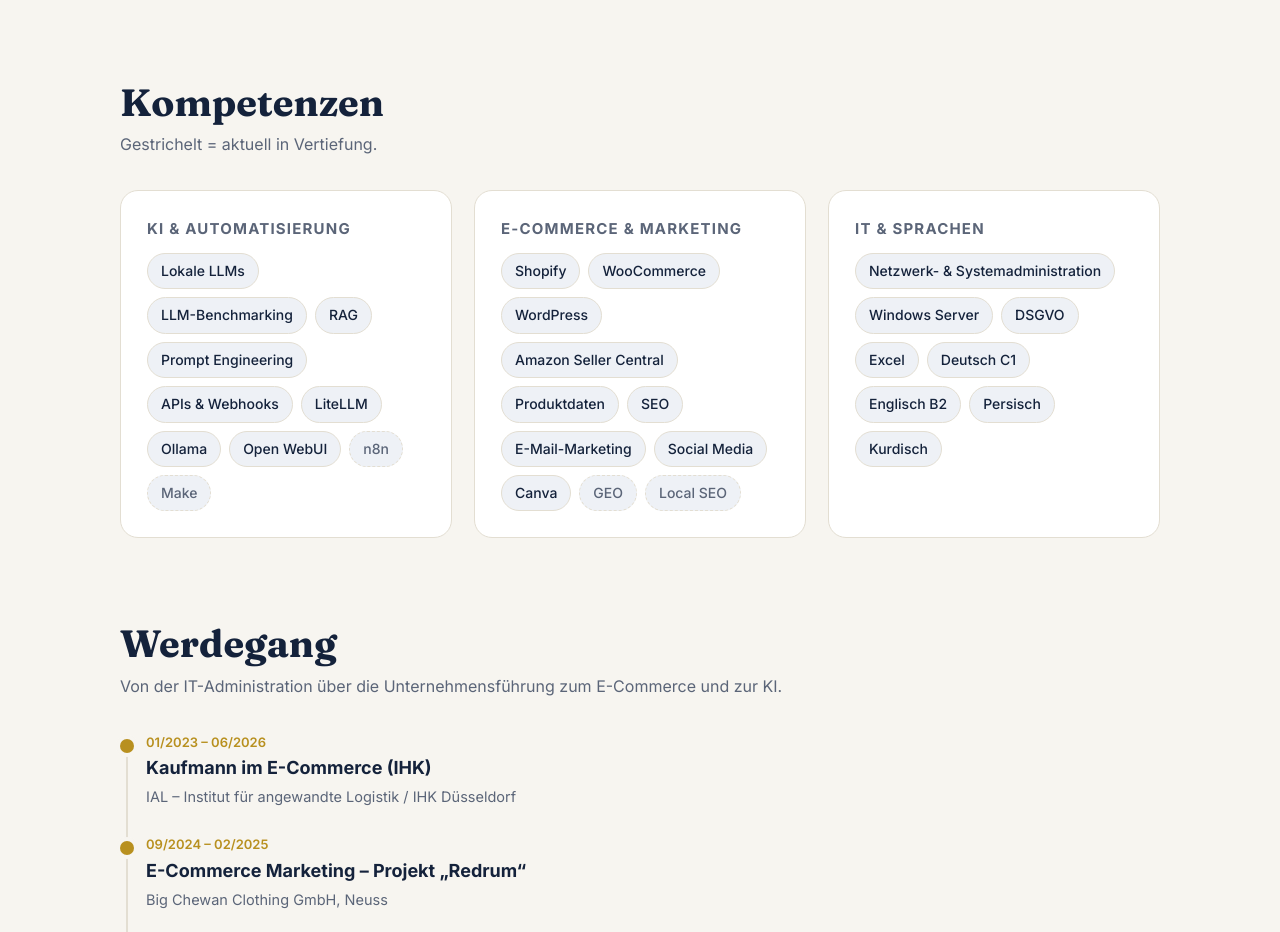
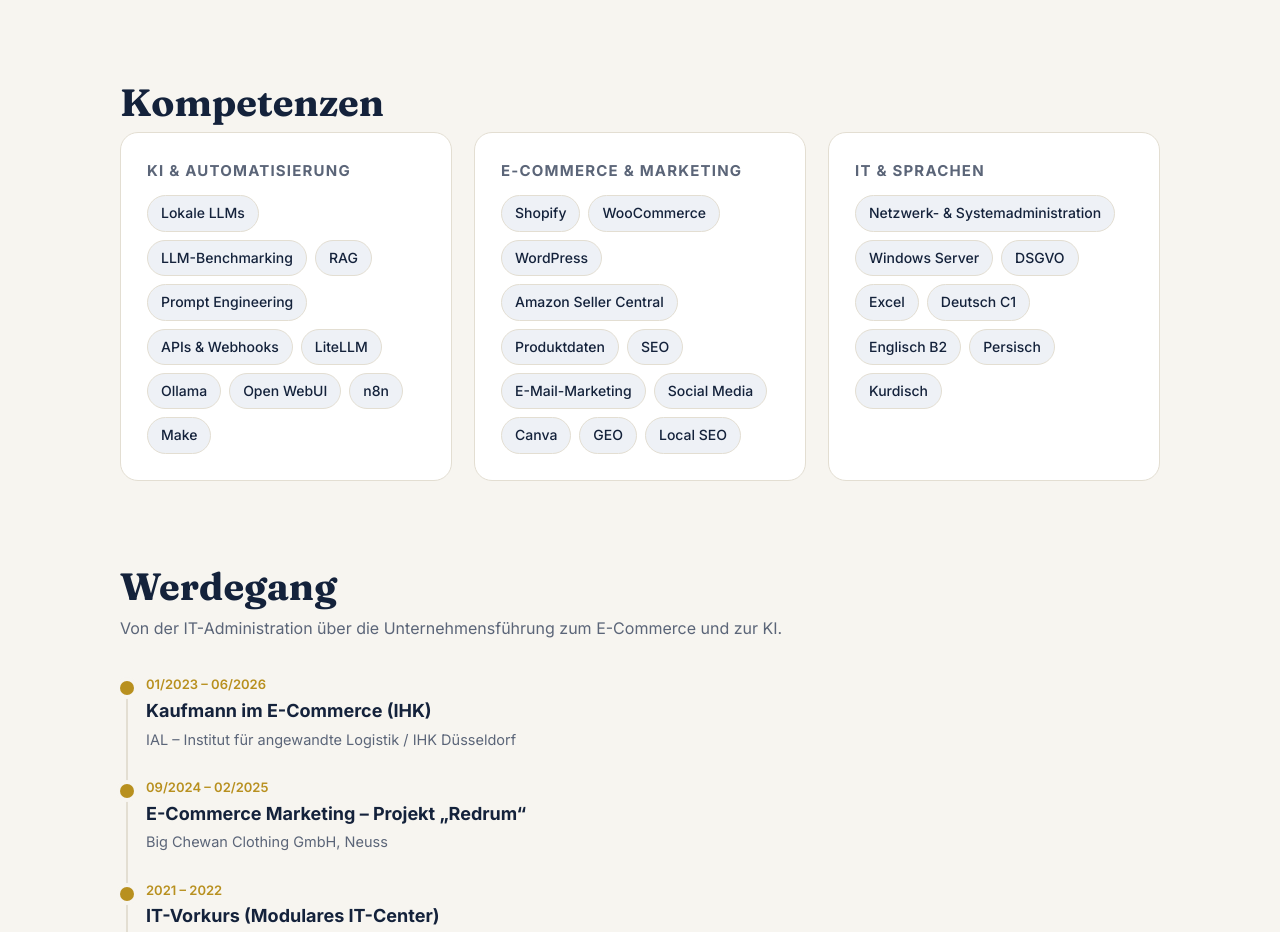
Before and after one commit to hossein-kawianifard/hossein-kawianifard.github.io, a plain HTML site: page index.html in a window 1280 px wide. Shown: the part 2703-3635 px from the top of the page. Drawn offline with Linux system fonts and the light colour scheme.

Commit message:
Add files via upload

```diff
--- a/index.html
+++ b/index.html
@@ -221,18 +221,17 @@ footer{padding:32px 0 48px;color:var(--muted);font-size:14px;text-align:center}
 
   <section id="kompetenzen">
     <h2>Kompetenzen</h2>
-    <p class="sub">Gestrichelt = aktuell in Vertiefung.</p>
     <div class="grid3">
       <div class="card skillgroup">
         <h3>KI & Automatisierung</h3>
         <div class="chips">
-          <span class="chip">Lokale LLMs</span><span class="chip">LLM-Benchmarking</span><span class="chip">RAG</span><span class="chip">Prompt Engineering</span><span class="chip">APIs & Webhooks</span><span class="chip">LiteLLM</span><span class="chip">Ollama</span><span class="chip">Open WebUI</span><span class="chip learn">n8n</span><span class="chip learn">Make</span>
+          <span class="chip">Lokale LLMs</span><span class="chip">LLM-Benchmarking</span><span class="chip">RAG</span><span class="chip">Prompt Engineering</span><span class="chip">APIs & Webhooks</span><span class="chip">LiteLLM</span><span class="chip">Ollama</span><span class="chip">Open WebUI</span><span class="chip">n8n</span><span class="chip">Make</span>
         </div>
       </div>
       <div class="card skillgroup">
         <h3>E-Commerce & Marketing</h3>
         <div class="chips">
-          <span class="chip">Shopify</span><span class="chip">WooCommerce</span><span class="chip">WordPress</span><span class="chip">Amazon Seller Central</span><span class="chip">Produktdaten</span><span class="chip">SEO</span><span class="chip">E-Mail-Marketing</span><span class="chip">Social Media</span><span class="chip">Canva</span><span class="chip learn">GEO</span><span class="chip learn">Local SEO</span>
+          <span class="chip">Shopify</span><span class="chip">WooCommerce</span><span class="chip">WordPress</span><span class="chip">Amazon Seller Central</span><span class="chip">Produktdaten</span><span class="chip">SEO</span><span class="chip">E-Mail-Marketing</span><span class="chip">Social Media</span><span class="chip">Canva</span><span class="chip">GEO</span><span class="chip">Local SEO</span>
         </div>
       </div>
       <div class="card skillgroup">
```
